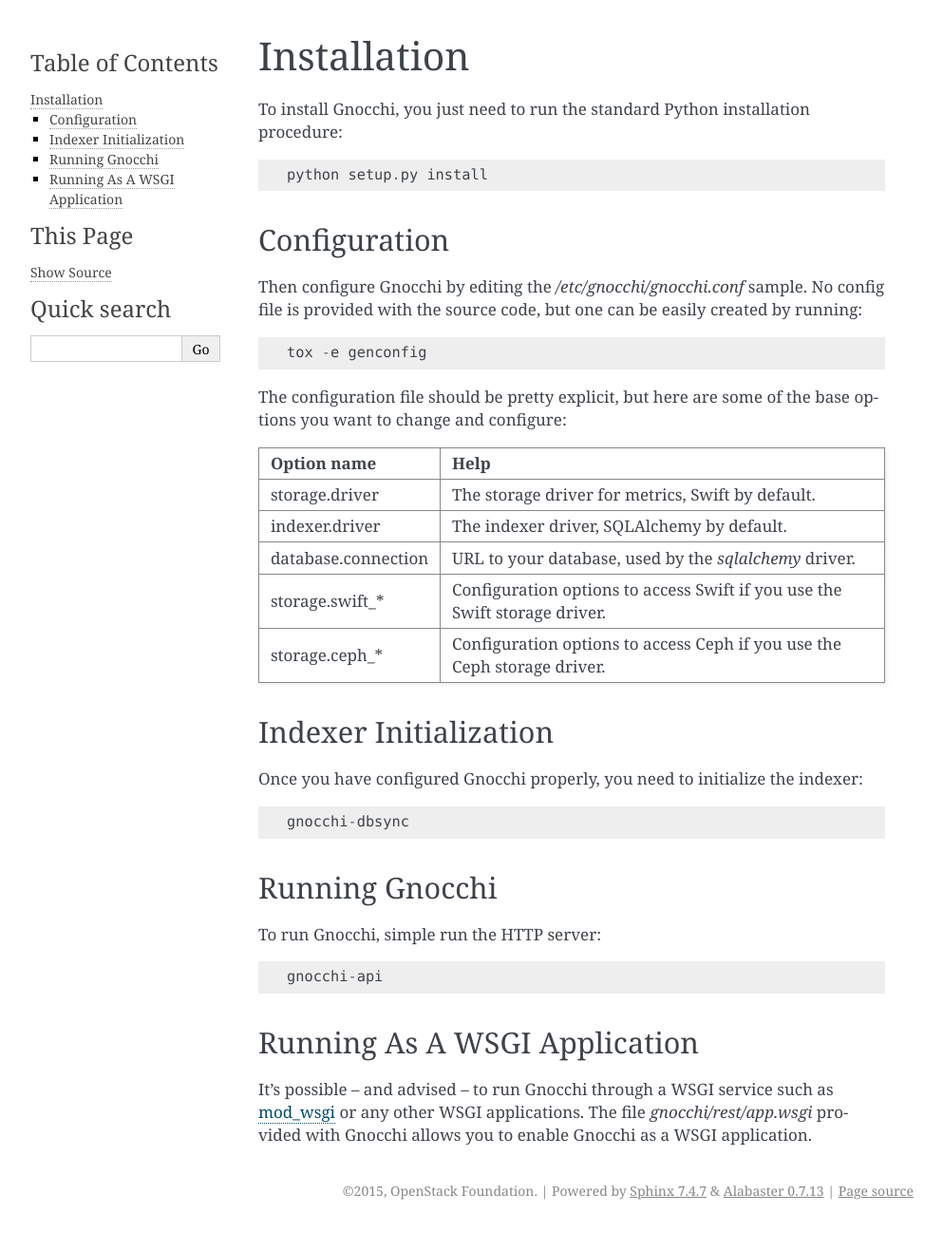
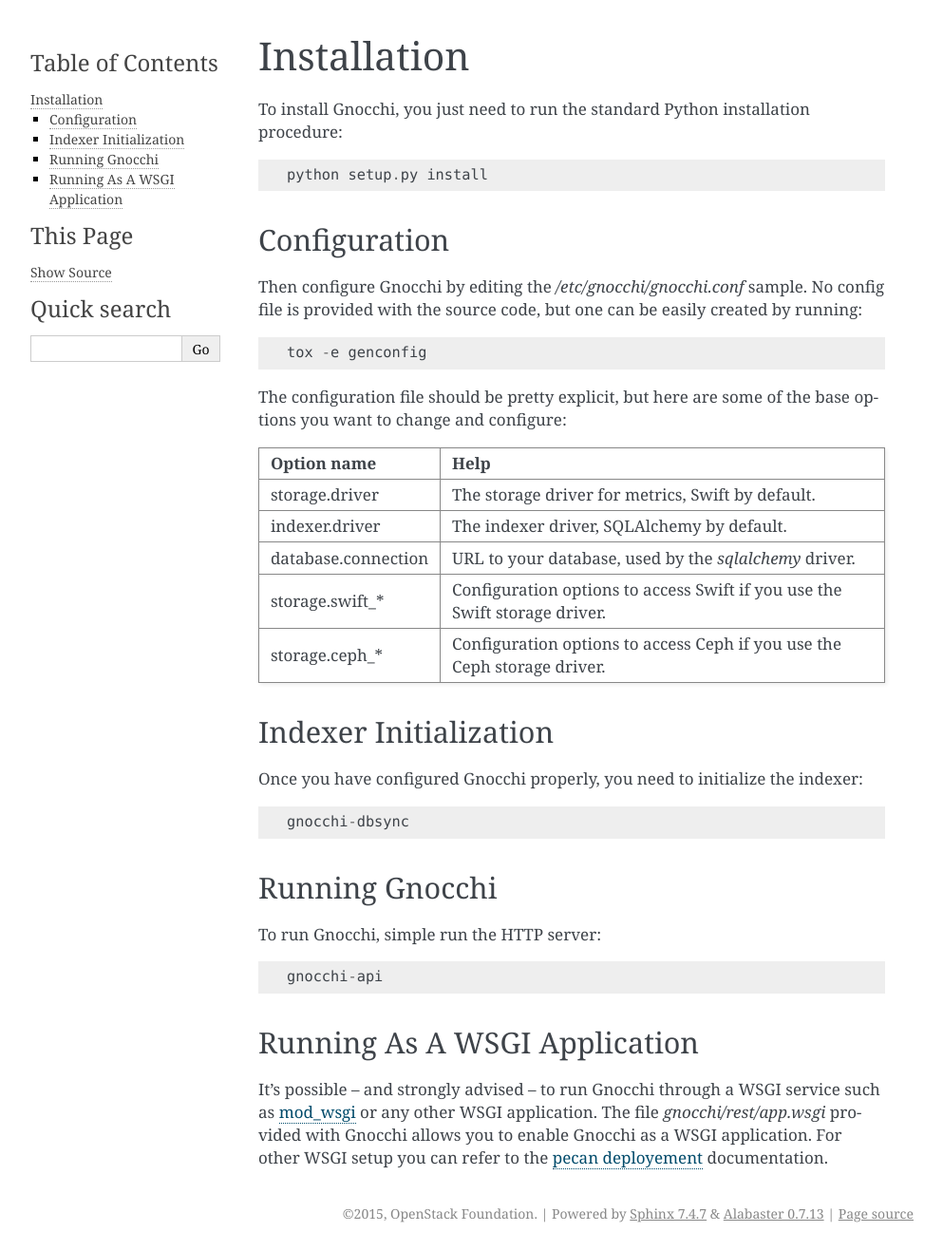
Before and after one commit to gnocchixyz/gnocchi, a Sphinx documentation site: the page built from doc/source/install.rst, in a window 1280 px wide. Shown: the whole page at 95% size, without its empty margins (148-1141 px from the left). Built offline with Sphinx 7.4.7, drawn with Linux system fonts in a browser that asks for light colours; pages that are not in the unit, such as notebooks, are missing from menus; the version number is read from the project's files by our own code; before the commit the page ends 1293 px from its top, so only the background shows below that.

Commit message:
Use werkzeug to run the developement API server
wsgi.simple_server in a mono threaded process that can handle only
5 requests at a time.

If we use the Gnocchi Ceilometer dispatcher, this one can create
a ton of HTTP connections and most of them received  "connection denied"
errors.

Even the doc recommands to setup Gnocchi through an other WSGI services
like Apache 'mod_wsgi', we can provide a better testing API server.

So this patch changes the default HTTP server to the werkzeug one with
a autodiscovery of number of workers that we can use.

The client queue of werkzeug is 128, so on a 4 cpus machine, gnocchi-api
can now handle 512 connections instead of 5.

Also the change adds references of how to deploy pecan application in
the documentation.

Change-Id: Idbcd8ea3e4d5b67593f9b5a9d69be4316ed39ded

```diff
--- a/doc/source/install.rst
+++ b/doc/source/install.rst
@@ -66,8 +66,11 @@
 Running As A WSGI Application
 =============================
 
-It's possible – and advised – to run Gnocchi through a WSGI service such as
-`mod_wsgi`_ or any other WSGI applications. The file `gnocchi/rest/app.wsgi`
-provided with Gnocchi allows you to enable Gnocchi as a WSGI application.
+It's possible – and strongly advised – to run Gnocchi through a WSGI
+service such as `mod_wsgi`_ or any other WSGI application. The file
+`gnocchi/rest/app.wsgi` provided with Gnocchi allows you to enable Gnocchi as
+a WSGI application.
+For other WSGI setup you can refer to the `pecan deployement`_ documentation.
 
 .. _`mod_wsgi`: https://modwsgi.readthedocs.org/en/master/
+.. _`pecan deployement`: http://pecan.readthedocs.org/en/latest/deployment.html#deployment
--- a/requirements.txt
+++ b/requirements.txt
@@ -1,6 +1,5 @@
 cachetools
 iso8601
-netaddr
 numpy
 oslo.config>=1.4.0.0a1
 oslo.db>=0.5.0
```
Also changed, not shown: 1 other file.
